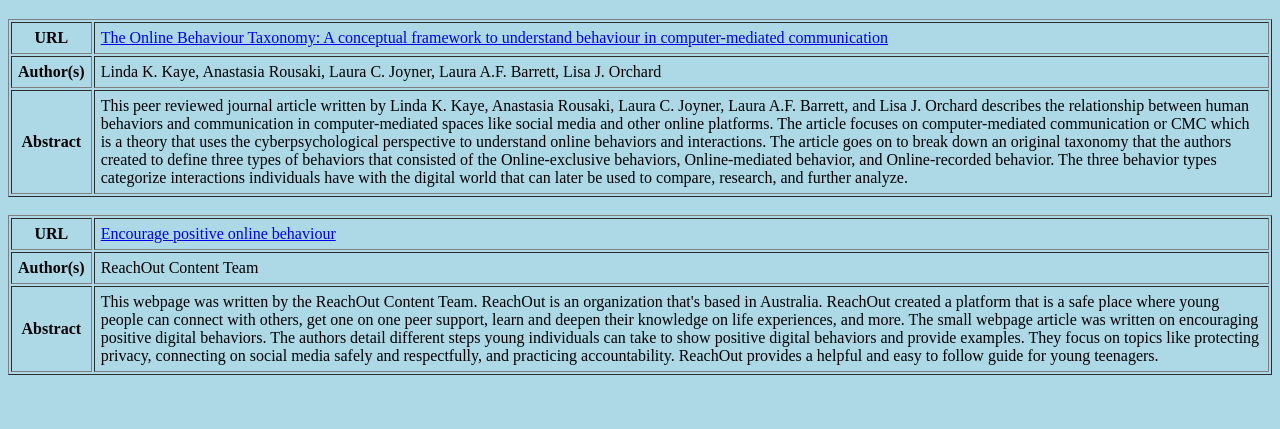
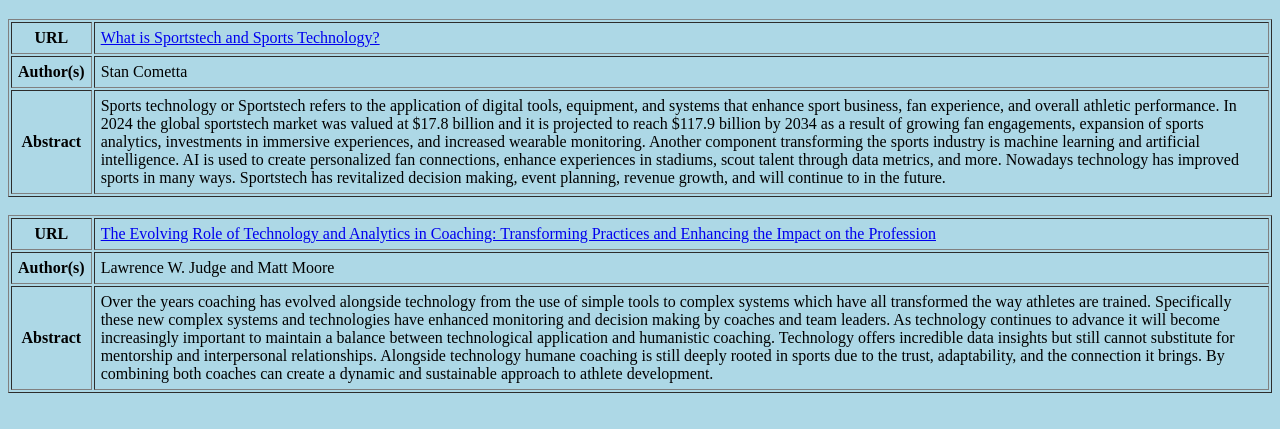
Before and after one commit to M50116721/M50116721.github.io, a plain HTML site: page subtopic1.html in a window 1280 px wide. Shown: the part 61-490 px from the top of the page. Drawn offline with Linux system fonts and the light colour scheme.

Commit message:
Update articles and abstracts in subtopic1.html

```diff
--- a/subtopic1.html
+++ b/subtopic1.html
@@ -8,21 +8,22 @@
     <h1>Wearable Technology and Athlete Performance</h1>
 
     <table border="1" cellpadding="6">
-        <tr><th>URL</th><td><a href="https://www.sciencedirect.com/science/article/pii/S0747563222002655">The Online Behaviour Taxonomy: A conceptual framework to understand behaviour in computer-mediated communication</a></td></tr>
-        <tr><th>Author(s)</th><td>Linda K. Kaye, Anastasia Rousaki, Laura C. Joyner, Laura A.F. Barrett, Lisa J. Orchard</td></tr>
-        <tr><th>Abstract</th><td>This peer reviewed journal article written by Linda K. Kaye, Anastasia Rousaki, Laura C. Joyner, Laura A.F. Barrett, and Lisa J. Orchard describes the relationship between human  behaviors and communication in computer-mediated spaces like social media and other online platforms. The article focuses on computer-mediated communication or CMC which is a theory that uses the cyberpsychological perspective to understand online behaviors and interactions. The article goes on to break down an original taxonomy that the authors created to define three types of behaviors that consisted of the Online-exclusive behaviors, Online-mediated behavior, and Online-recorded behavior. The three behavior types categorize interactions individuals have with the digital world that can later be used to compare, research, and further analyze.</td></tr>
+        <tr><th>URL</th><td><a href="https://aists.org/what-is-sportstech-and-sports-technology/">What is Sportstech and Sports Technology?</a></td></tr>
+        <tr><th>Author(s)</th><td>Stan Cometta</td></tr>
+        <tr><th>Abstract</th><td>Sports technology or Sportstech refers to the application of digital tools, equipment, and systems that enhance sport business, fan experience, and overall athletic performance. In 2024 the global sportstech market was valued at $17.8 billion and it is projected to reach $117.9 billion by 2034 as a result of growing fan engagements, expansion of sports analytics, investments in immersive experiences, and increased wearable monitoring. Another component transforming the sports industry is machine learning and artificial intelligence. AI is used to create personalized fan connections, enhance experiences in stadiums, scout talent through data metrics, and more. Nowadays technology has improved sports in many ways. Sportstech has revitalized decision making, event planning, revenue growth, and will continue to in the future.
 
         </td></tr>
     </table>
     <br>
 
     <table border="1" cellpadding="6">
-        <tr><th>URL</th><td><a href="https://parents.au.reachout.com/staying-safe-online/social-media/encourage-positive-online-behaviour">Encourage positive online behaviour</a></td></tr>
-        <tr><th>Author(s)</th><td>ReachOut Content Team</td></tr>
-        <tr><th>Abstract</th><td>This webpage was written by the ReachOut Content Team. ReachOut is an organization that's based in Australia. ReachOut created a platform that is a safe place where young people can connect with others, get one on one peer support, learn and deepen their knowledge on life experiences, and more. The small webpage article was written on encouraging positive digital behaviors. The authors detail different steps young individuals can take to show positive digital behaviors  and provide examples. They focus on topics like protecting privacy, connecting on social media safely and respectfully, and practicing accountability. ReachOut provides a helpful and easy to follow guide for young teenagers. </td></tr>
+        <tr><th>URL</th><td><a href="https://thesportjournal.org/article/the-evolving-role-of-technology-and-analytics-in-coaching-transforming-practices-and-enhancing-the-impact-on-the-profession/">The Evolving Role of Technology and Analytics in Coaching: Transforming Practices and Enhancing the Impact on the Profession</a></td></tr>
+        <tr><th>Author(s)</th><td>Lawrence W. Judge and Matt Moore</td></tr>
+        <tr><th>Abstract</th><td>Over the years coaching has evolved alongside technology from the use of simple tools to complex systems which have all transformed the way athletes are trained. Specifically these new complex systems and technologies have enhanced monitoring and decision making by coaches and team leaders. As technology continues to advance it will become increasingly important to maintain a balance between technological application and humanistic coaching. Technology offers incredible data insights but still cannot substitute for mentorship and interpersonal relationships. Alongside technology humane coaching is still deeply rooted in sports due to the trust, adaptability, and the connection it brings. By combining both coaches can create a dynamic and sustainable approach to athlete development.
 
         </td></tr>
     </table>
+    <br>
 
 </body>
 </html>
```
